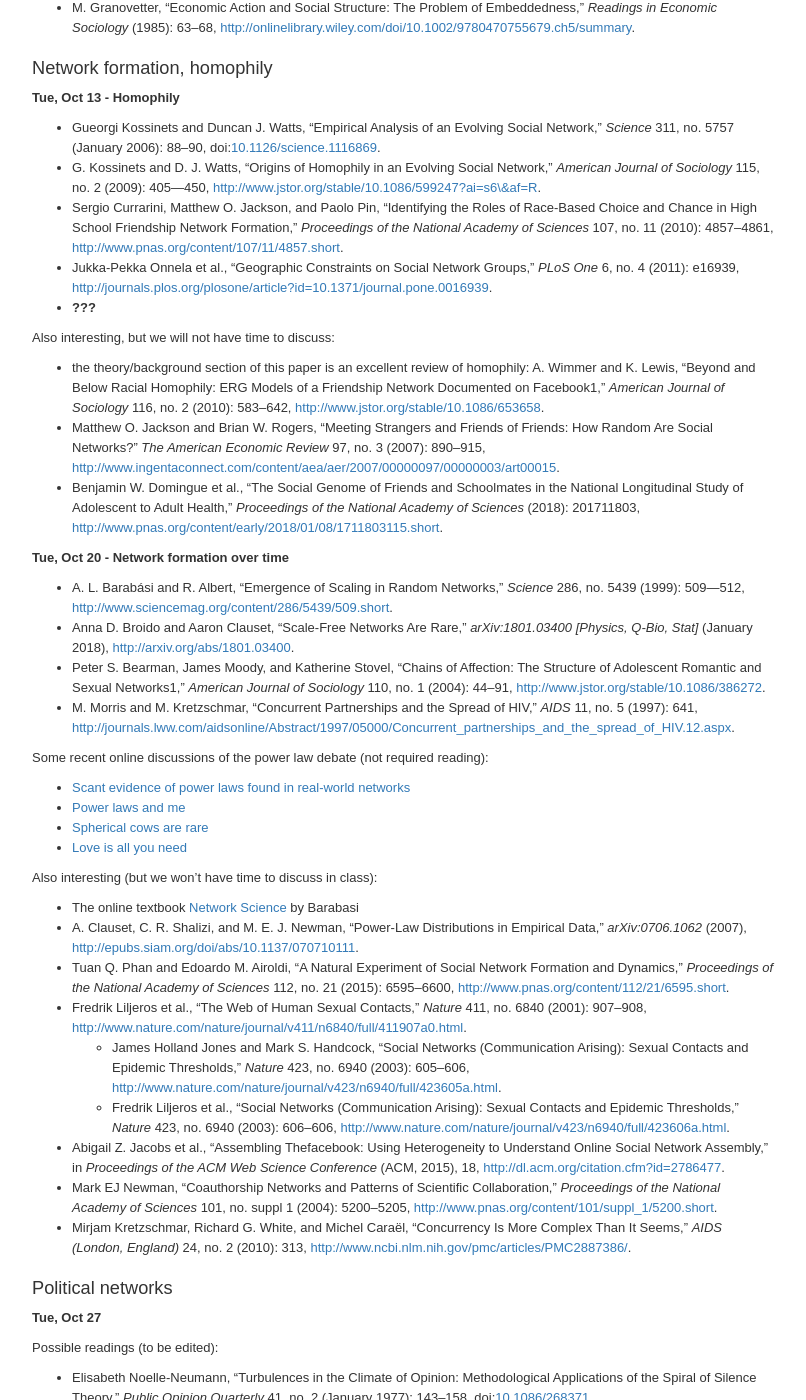
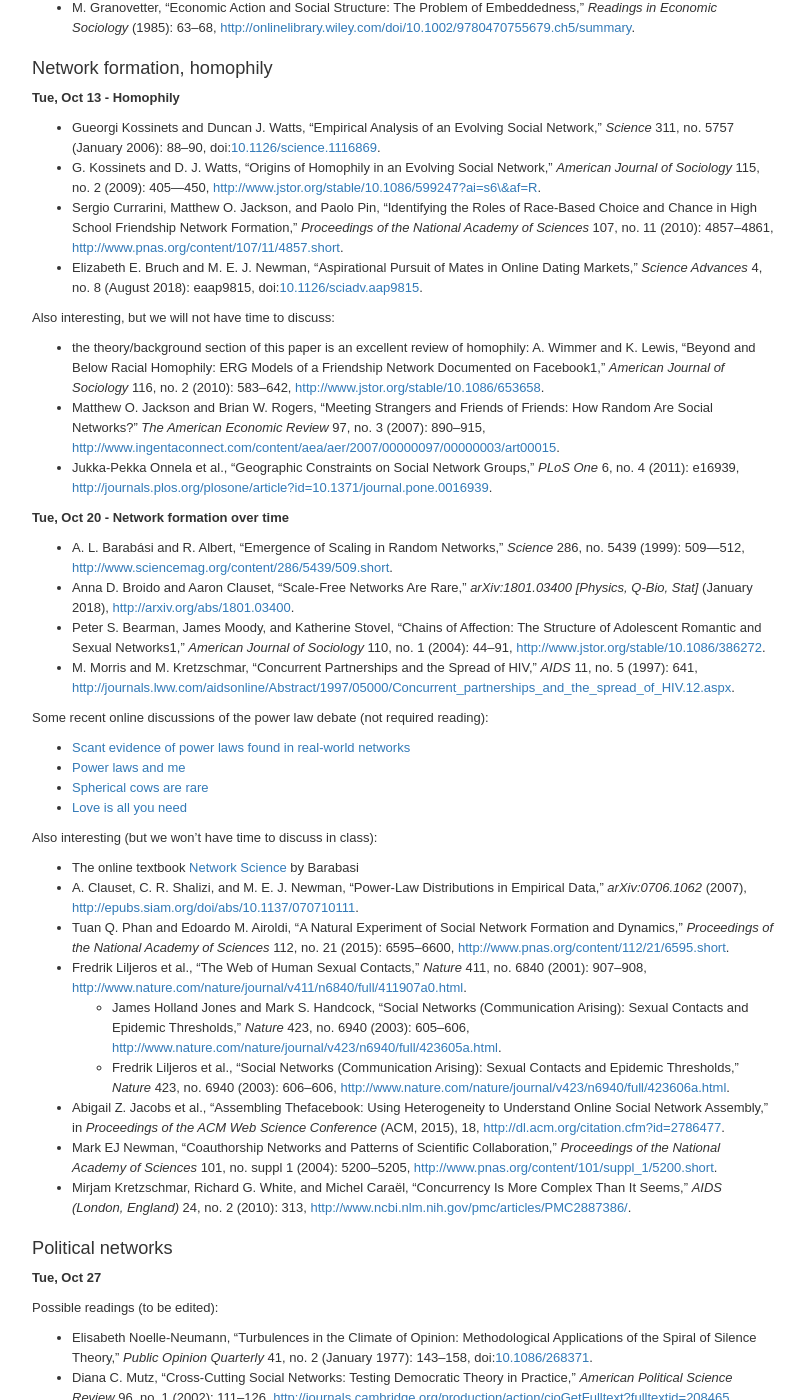
Before and after one commit to dfeehan/dfeehan.github.io, a Jekyll site: the page teaching/2020fa_demog280.html, which Jekyll copies as it is, in a window 1280 px wide and 1400 px high, scrolled down 6504 px. Shown: the whole window, without its empty margins (236-1042 px from the left). Built offline with Jekyll 4.4.1, drawn with Linux system fonts in a browser that asks for light colours; some of the changed text lies outside the part shown.

Commit message:
updated readings for next week

```diff
--- a/teaching/2020fa_demog280.html
+++ b/teaching/2020fa_demog280.html
@@ -1127,15 +1127,17 @@ The purpose of this paper is to connect the topics of this class to your actual
 <li><span class="citation">Gueorgi Kossinets and Duncan J. Watts, “Empirical Analysis of an Evolving Social Network,” <em>Science</em> 311, no. 5757 (January 2006): 88–90, doi:<a href="https://doi.org/10.1126/science.1116869" role="doc-biblioref">10.1126/science.1116869</a>.</span></li>
 <li><span class="citation">G. Kossinets and D. J. Watts, “Origins of Homophily in an Evolving Social Network,” <em>American Journal of Sociology</em> 115, no. 2 (2009): 405—450, <a href="http://www.jstor.org/stable/10.1086/599247?ai=s6\&amp;af=R" role="doc-biblioref">http://www.jstor.org/stable/10.1086/599247?ai=s6\&amp;af=R</a>.</span></li>
 <li><span class="citation">Sergio Currarini, Matthew O. Jackson, and Paolo Pin, “Identifying the Roles of Race-Based Choice and Chance in High School Friendship Network Formation,” <em>Proceedings of the National Academy of Sciences</em> 107, no. 11 (2010): 4857–4861, <a href="http://www.pnas.org/content/107/11/4857.short" role="doc-biblioref">http://www.pnas.org/content/107/11/4857.short</a>.</span></li>
-<li><span class="citation">Jukka-Pekka Onnela et al., “Geographic Constraints on Social Network Groups,” <em>PLoS One</em> 6, no. 4 (2011): e16939, <a href="http://journals.plos.org/plosone/article?id=10.1371/journal.pone.0016939" role="doc-biblioref">http://journals.plos.org/plosone/article?id=10.1371/journal.pone.0016939</a>.</span></li>
-<li><span class="citation"><span class="citeproc-not-found" data-reference-id="bruch_aspirational_2018"><strong>???</strong></span></span></li>
+<li><span class="citation">Elizabeth E. Bruch and M. E. J. Newman, “Aspirational Pursuit of Mates in Online Dating Markets,” <em>Science Advances</em> 4, no. 8 (August 2018): eaap9815, doi:<a href="https://doi.org/10.1126/sciadv.aap9815" role="doc-biblioref">10.1126/sciadv.aap9815</a>.</span></li>
 </ul>
 <p>Also interesting, but we will not have time to discuss:</p>
 <ul>
 <li>the theory/background section of this paper is an excellent review of homophily: <span class="citation">A. Wimmer and K. Lewis, “Beyond and Below Racial Homophily: ERG Models of a Friendship Network Documented on Facebook1,” <em>American Journal of Sociology</em> 116, no. 2 (2010): 583–642, <a href="http://www.jstor.org/stable/10.1086/653658" role="doc-biblioref">http://www.jstor.org/stable/10.1086/653658</a>.</span></li>
 <li><span class="citation">Matthew O. Jackson and Brian W. Rogers, “Meeting Strangers and Friends of Friends: How Random Are Social Networks?” <em>The American Economic Review</em> 97, no. 3 (2007): 890–915, <a href="http://www.ingentaconnect.com/content/aea/aer/2007/00000097/00000003/art00015" role="doc-biblioref">http://www.ingentaconnect.com/content/aea/aer/2007/00000097/00000003/art00015</a>.</span></li>
-<li><span class="citation">Benjamin W. Domingue et al., “The Social Genome of Friends and Schoolmates in the National Longitudinal Study of Adolescent to Adult Health,” <em>Proceedings of the National Academy of Sciences</em> (2018): 201711803, <a href="http://www.pnas.org/content/early/2018/01/08/1711803115.short" role="doc-biblioref">http://www.pnas.org/content/early/2018/01/08/1711803115.short</a>.</span></li>
+<li><span class="citation">Jukka-Pekka Onnela et al., “Geographic Constraints on Social Network Groups,” <em>PLoS One</em> 6, no. 4 (2011): e16939, <a href="http://journals.plos.org/plosone/article?id=10.1371/journal.pone.0016939" role="doc-biblioref">http://journals.plos.org/plosone/article?id=10.1371/journal.pone.0016939</a>.</span></li>
 </ul>
+<!--
+* [@domingue_social_2018]
+-->
 <p><strong>Tue, Oct 20 - Network formation over time</strong></p>
 <ul>
 <li><span class="citation">A. L. Barabási and R. Albert, “Emergence of Scaling in Random Networks,” <em>Science</em> 286, no. 5439 (1999): 509—512, <a href="http://www.sciencemag.org/content/286/5439/509.short" role="doc-biblioref">http://www.sciencemag.org/content/286/5439/509.short</a>.</span></li>
@@ -1177,7 +1179,7 @@ The purpose of this paper is to connect the topics of this class to your actual
 <li><span class="citation">Sandra González-Bailón and Ning Wang, “Networked Discontent: The Anatomy of Protest Campaigns in Social Media,” <em>Social Networks</em> 44 (January 2016): 95–104, doi:<a href="https://doi.org/10.1016/j.socnet.2015.07.003" role="doc-biblioref">10.1016/j.socnet.2015.07.003</a>.</span></li>
 <li><span class="citation">Pablo Barberá et al., “Who Leads? Who Follows? Measuring Issue Attention and Agenda Setting by Legislators and the Mass Public Using Social Media Data,” <em>American Political Science Review</em> 113, no. 4 (November 2019): 883–901, doi:<a href="https://doi.org/10.1017/S0003055419000352" role="doc-biblioref">10.1017/S0003055419000352</a>.</span></li>
 <li><span class="citation">Andrew Guess, Jonathan Nagler, and Joshua Tucker, “Less Than You Think: Prevalence and Predictors of Fake News Dissemination on Facebook,” <em>Science Advances</em> 5, no. 1 (January 2019): eaau4586, doi:<a href="https://doi.org/10.1126/sciadv.aau4586" role="doc-biblioref">10.1126/sciadv.aau4586</a>.</span></li>
-<li><span class="citation"><span class="citeproc-not-found" data-reference-id="vicario_spreading_2016"><strong>???</strong></span></span></li>
+<li><span class="citation">Michela Del Vicario et al., “The Spreading of Misinformation Online,” <em>Proceedings of the National Academy of Sciences</em> 113, no. 3 (January 2016): 554–559, doi:<a href="https://doi.org/10.1073/pnas.1517441113" role="doc-biblioref">10.1073/pnas.1517441113</a>.</span></li>
 </ul>
 <p>Also interesting (but we won’t have time to discuss):</p>
 <ul>
```
